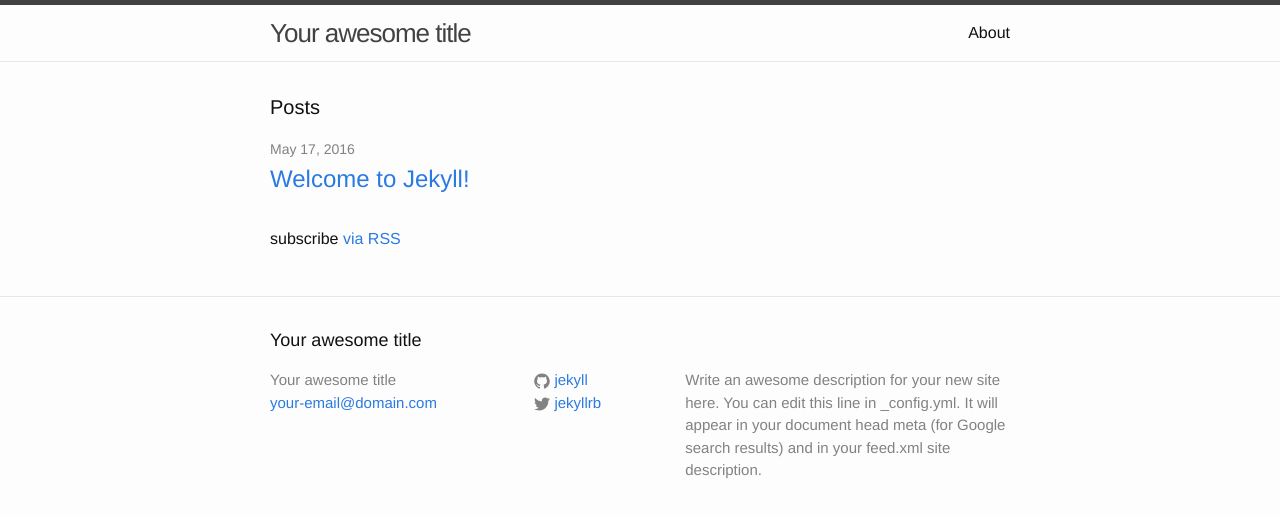
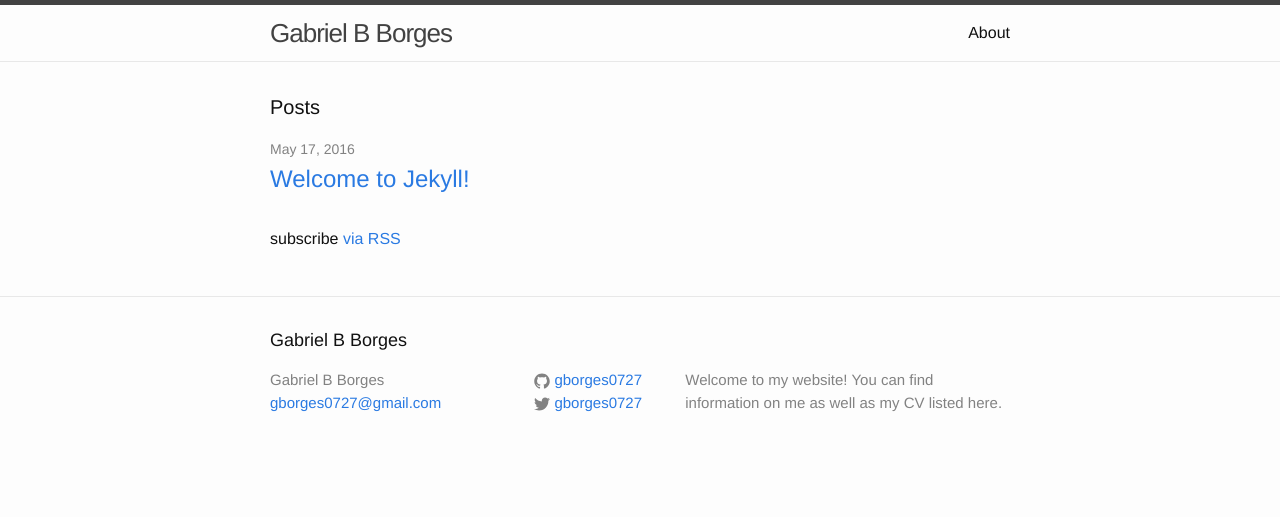
Before and after one commit to gborges0727/gborges0727.github.io, a Jekyll site: the page built from index.html, in a window 1280 px wide. Shown: the top 517 px of the page. Built offline with Jekyll 4.4.1, drawn with Linux system fonts in a browser that asks for light colours.

Commit message:
Update base info

```diff
--- a/_config.yml
+++ b/_config.yml
@@ -6,16 +6,15 @@
 # 'jekyll serve'. If you change this file, please restart the server process.
 
 # Site settings
-title: Your awesome title
-email: your-email@domain.com
+title: Gabriel B Borges
+email: gborges0727@gmail.com
 description: > # this means to ignore newlines until "baseurl:"
-  Write an awesome description for your new site here. You can edit this
-  line in _config.yml. It will appear in your document head meta (for
-  Google search results) and in your feed.xml site description.
+  Welcome to my website! You can find information on me
+  as well as my CV listed here.
 baseurl: "" # the subpath of your site, e.g. /blog
-url: "http://yourdomain.com" # the base hostname & protocol for your site
-twitter_username: jekyllrb
-github_username:  jekyll
+url: "https://gabeborges.com" # the base hostname & protocol for your site
+twitter_username: gborges0727
+github_username:  gborges0727
 
 # Build settings
 markdown: kramdown
```
